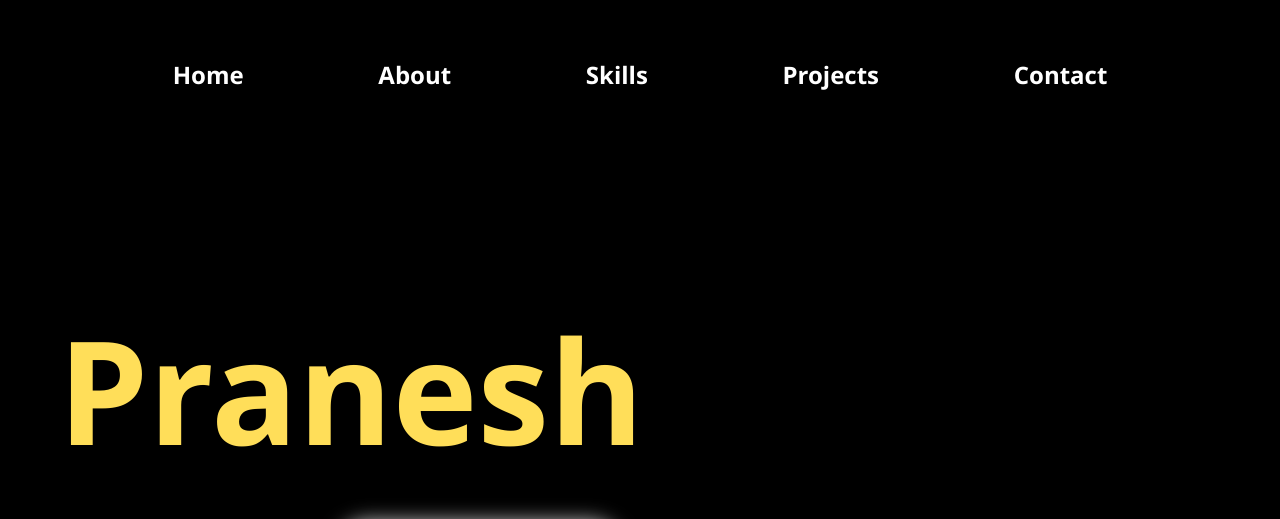
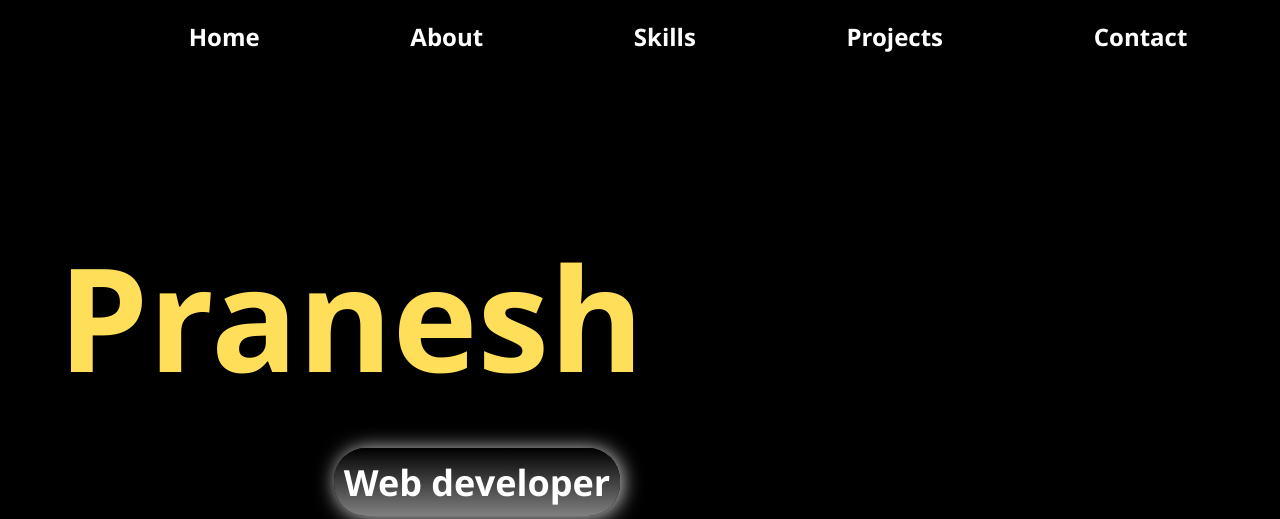
Before and after one commit to Pranesh-alt/Portfolio, a plain HTML site: page index.html in a window 1280 px wide. Shown: the top 519 px of the page. Drawn offline with Linux system fonts and the light colour scheme.

Commit message:
committed

```diff
--- a/assets/styles.css
+++ b/assets/styles.css
@@ -11,8 +11,13 @@ body{
     scroll-behavior: smooth;
   }
   header{
+    position: fixed;
     display: flex;
+    width: 100%;
+    top: 0;
     justify-content: space-evenly;
+    z-index: 4;
+    background-color: black;
   }
   header :hover{
     text-decoration: underline orange;
@@ -20,6 +25,9 @@ body{
 a{
     text-decoration: none;
     color: white;
+
+
+
 }
 .home{
   display: flex;
```
Also changed, not shown: index.html (+9 -1 lines).
